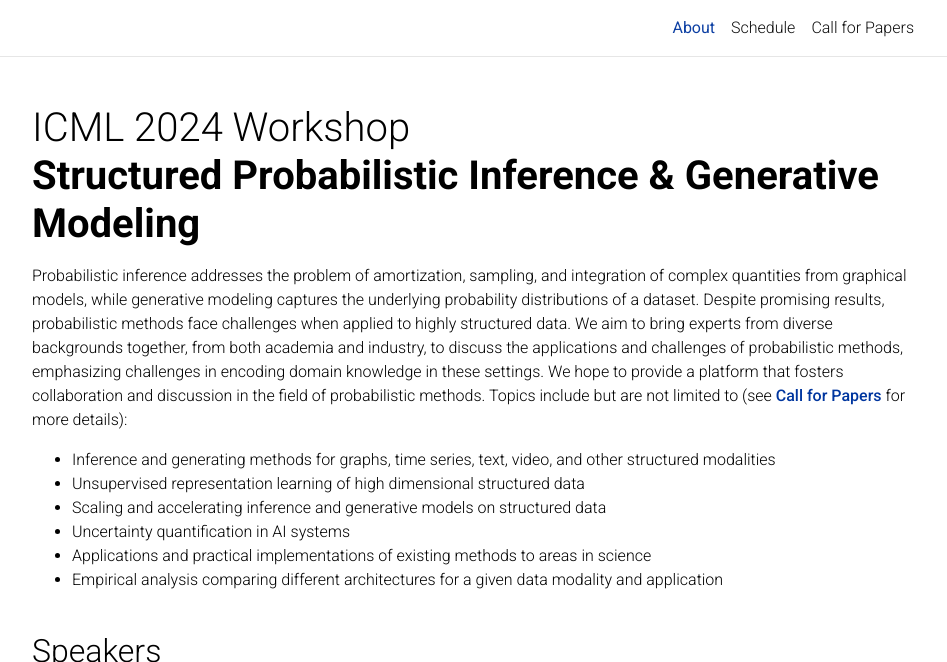
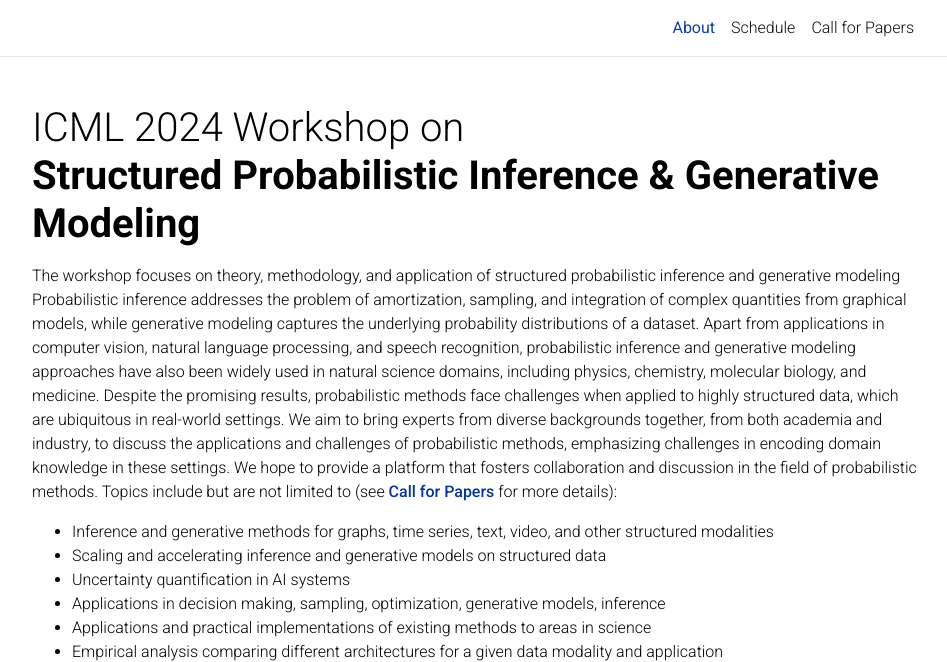
Before and after one commit to spigmworkshopv3/spigmworkshopv3.github.io, a Jekyll site: the page built from _pages/about.md, in a window 1280 px wide and 900 px high, cut to the strip 0-662 px from the top of the window. Shown: the whole strip, without its empty margins (163-1110 px from the left). Built offline with Jekyll 4.4.1, drawn with Linux system fonts in a browser that asks for light colours; comment, search, counter and statistics services are not loaded; a style sheet for code colours, icons or effects is not loaded.

Commit message:
update about

```diff
--- a/_layouts/workshop.html
+++ b/_layouts/workshop.html
@@ -6,7 +6,7 @@ layout: default
 <div class="post">
   <header class="post-header">
     <h1 class="post-title">
-      {% if site.title == "blank" -%}ICML 2024 Workshop {{ site.middle_name }}<br>
+      {% if site.title == "blank" -%}ICML 2024 Workshop on {{ site.middle_name }}<br>
       <span class="font-weight-bold">Structured Probabilistic Inference & Generative Modeling</span>{%- else -%}{{ site.title }}{%- endif %}
     </h1>
     <p class="desc"><b>{{ page.subtitle }}</b></p>
@@ -16,16 +16,22 @@ layout: default
 
     <div class="clearfix">
       <p>
-        Probabilistic inference addresses the problem of amortization, sampling, and integration of complex quantities from graphical models, while generative modeling captures the underlying probability distributions of a dataset. Despite promising results, probabilistic methods face challenges when applied to highly structured data. We aim to bring experts from diverse backgrounds together, from both academia and industry, to discuss the applications and challenges of probabilistic methods, emphasizing challenges in encoding domain knowledge in these settings. We hope to provide a platform that fosters collaboration and discussion in the field of probabilistic methods.
+
+        The workshop focuses on theory, methodology, and application of structured probabilistic inference and generative modeling
+        Probabilistic inference addresses the problem of amortization,
+        sampling, and integration of complex quantities from graphical models, while generative modeling captures the underlying probability distributions of a dataset.
+        Apart from applications in computer vision, natural language processing, and speech recognition, probabilistic inference and generative modeling approaches have also been widely used in natural science domains, including physics, chemistry, molecular biology, and medicine.
+        Despite the promising results, probabilistic methods face challenges when applied to highly structured data, which are ubiquitous in real-world settings.
+        We aim to bring experts from diverse backgrounds together, from both academia and industry, to discuss the applications and challenges of probabilistic methods, emphasizing challenges in encoding domain knowledge in these settings. We hope to provide a platform that fosters collaboration and discussion in the field of probabilistic methods.
 
       <!-- <p>We invite researcher in machine learning, control, and dynamical systems to submit their latest works to our workshop. <br> -->
         Topics include but are not limited to (see <strong><a href="/submissions/">Call for Papers</a></strong>
         for more details):</p>
       <ul>
-        <li> Inference and generating methods for graphs, time series, text, video, and other structured modalities </li>
-        <li> Unsupervised representation learning of high dimensional structured data </li>
+        <li> Inference and generative methods for graphs, time series, text, video, and other structured modalities </li>
         <li> Scaling and accelerating inference and generative models on structured data </li>
         <li> Uncertainty quantification in AI systems </li>
+        <li> Applications in decision making, sampling, optimization, generative models, inference </li>
         <li> Applications and practical implementations of existing methods to areas in science </li>
         <li> Empirical analysis comparing different architectures for a given data modality and application </li>
       </ul>
```
